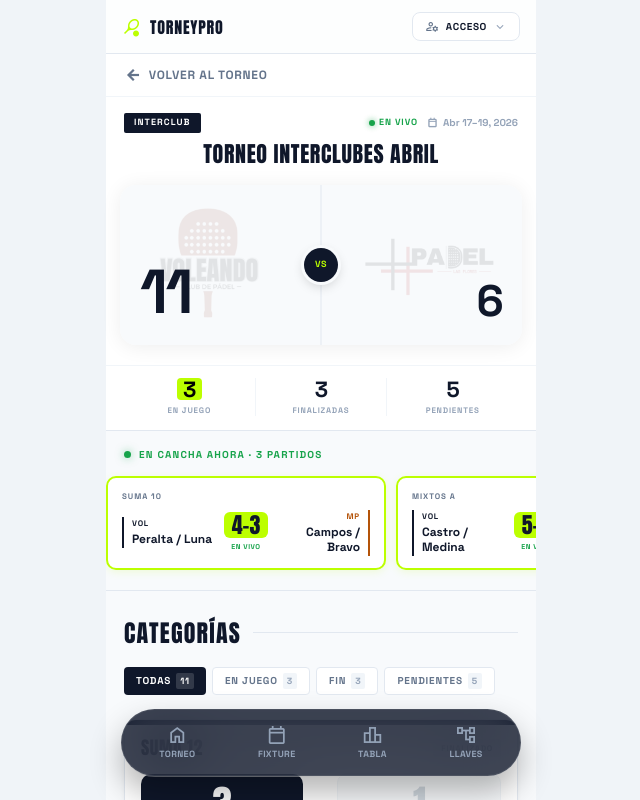
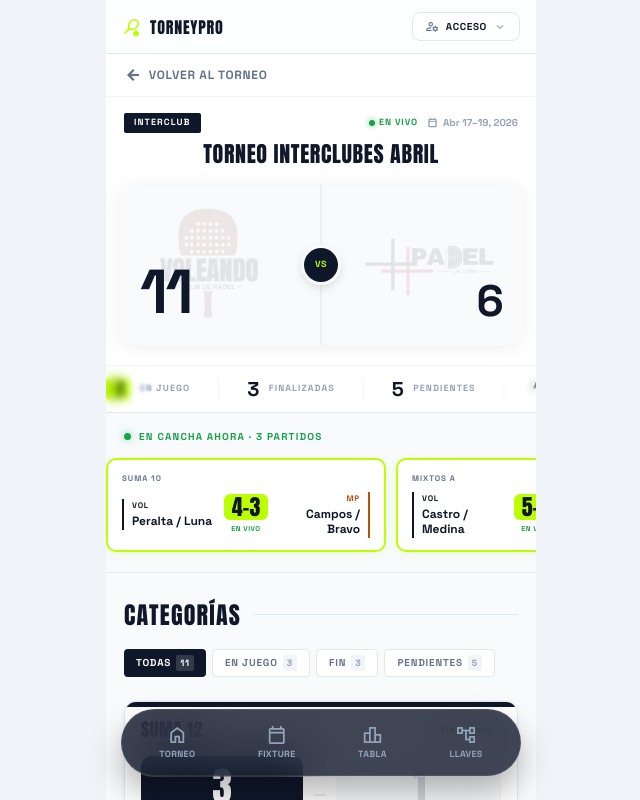
Before and after one commit to OrkaStudio/cliente-padel, a Next.js app: page /torneos/1/interclub in a window 1280 px wide. Shown: the top 800 px of the page, without its empty margins (319-959 px from the left). Built offline with nearby package versions, Linux system fonts and the light colour scheme.

Commit message:
fix: restore animated stats carousel in HeroMarcador
Co-Authored-By: Claude Sonnet 4.6 <noreply@anthropic.com>

```diff
--- a/components/torneos/interclub/HeroMarcador.tsx
+++ b/components/torneos/interclub/HeroMarcador.tsx
@@ -1,4 +1,6 @@
 import Image from "next/image"
+import { InfiniteSlider } from "@/components/ui/infinite-slider"
+import { ProgressiveBlur } from "@/components/ui/progressive-blur"
 
 type Club = { nombre: string; color: string; abbr: string; logoUrl?: string }
 
@@ -29,6 +31,13 @@ export function HeroMarcador({
   const liderB = ptsB > ptsA
   const pendientes = totalCategorias - categoriasEnJuego - categoriasFinalizadas
   const isLive = categoriasEnJuego > 0
+
+  const stats = [
+    { label: "Categorías", value: totalCategorias },
+    { label: "En juego", value: categoriasEnJuego, live: categoriasEnJuego > 0 },
+    { label: "Finalizadas", value: categoriasFinalizadas },
+    { label: "Pendientes", value: pendientes },
+  ]
 
   return (
     <div style={{ background: "#ffffff", borderBottom: "1px solid #e2e8f0" }}>
@@ -178,41 +187,39 @@ export function HeroMarcador({
         </div>
       </div>
 
-      {/* Stats strip — 3 pills simples */}
-      <div style={{
-        display: "flex", gap: 0,
-        borderTop: "1px solid #f1f5f9",
-        padding: "12px 18px 14px",
-      }}>
-        {[
-          { label: "En juego", value: categoriasEnJuego, live: true },
-          { label: "Finalizadas", value: categoriasFinalizadas },
-          { label: "Pendientes", value: pendientes },
-        ].map((stat, i, arr) => (
-          <div key={stat.label} style={{
-            flex: 1,
-            display: "flex", flexDirection: "column", alignItems: "center",
-            padding: "0 8px",
-            borderRight: i < arr.length - 1 ? "1px solid #f1f5f9" : "none",
-          }}>
+      {/* Stats strip — carrusel infinito */}
+      <div style={{ position: "relative", borderTop: "1px solid #f1f5f9", overflow: "hidden" }}>
+        <InfiniteSlider gap={0} duration={18} className="py-3">
+          {stats.map((stat) => (
+            <div
+              key={stat.label}
+              style={{
+                display: "flex", alignItems: "center", gap: 10,
+                padding: "0 28px",
+                borderRight: "1px solid #f1f5f9",
+                flexShrink: 0,
+              }}
+            >
               <span style={{
                 fontFamily: "var(--font-space-grotesk), sans-serif",
-              fontSize: 22, fontWeight: 900, lineHeight: 1,
-              color: stat.live && stat.value > 0 ? "#000" : "#0f172a",
-              background: stat.live && stat.value > 0 ? "#BCFF00" : "transparent",
-              borderRadius: stat.live && stat.value > 0 ? 4 : 0,
-              padding: stat.live && stat.value > 0 ? "0 6px" : 0,
+                fontSize: 20, fontWeight: 900, lineHeight: 1,
+                color: stat.live ? "#000" : "#0f172a",
+                background: stat.live ? "#BCFF00" : "transparent",
+                borderRadius: stat.live ? 4 : 0,
+                padding: stat.live ? "1px 6px" : 0,
+                display: "inline-block",
                 letterSpacing: "-0.03em",
-              display: "inline-block",
               }}>{stat.value}</span>
               <span style={{
                 fontFamily: "var(--font-space-grotesk), sans-serif",
-              fontSize: 8, fontWeight: 700, color: "#94a3b8",
-              textTransform: "uppercase", letterSpacing: "0.1em",
-              marginTop: 4,
+                fontSize: 9, fontWeight: 700, color: "#94a3b8",
+                textTransform: "uppercase", letterSpacing: "0.12em",
               }}>{stat.label}</span>
             </div>
           ))}
+        </InfiniteSlider>
+        <ProgressiveBlur blurIntensity={0.6} className="pointer-events-none absolute top-0 left-0 h-full w-16" direction="left" />
+        <ProgressiveBlur blurIntensity={0.6} className="pointer-events-none absolute top-0 right-0 h-full w-16" direction="right" />
       </div>
 
     </div>
```
Lines whose indentation alone changed are shown as unchanged.
